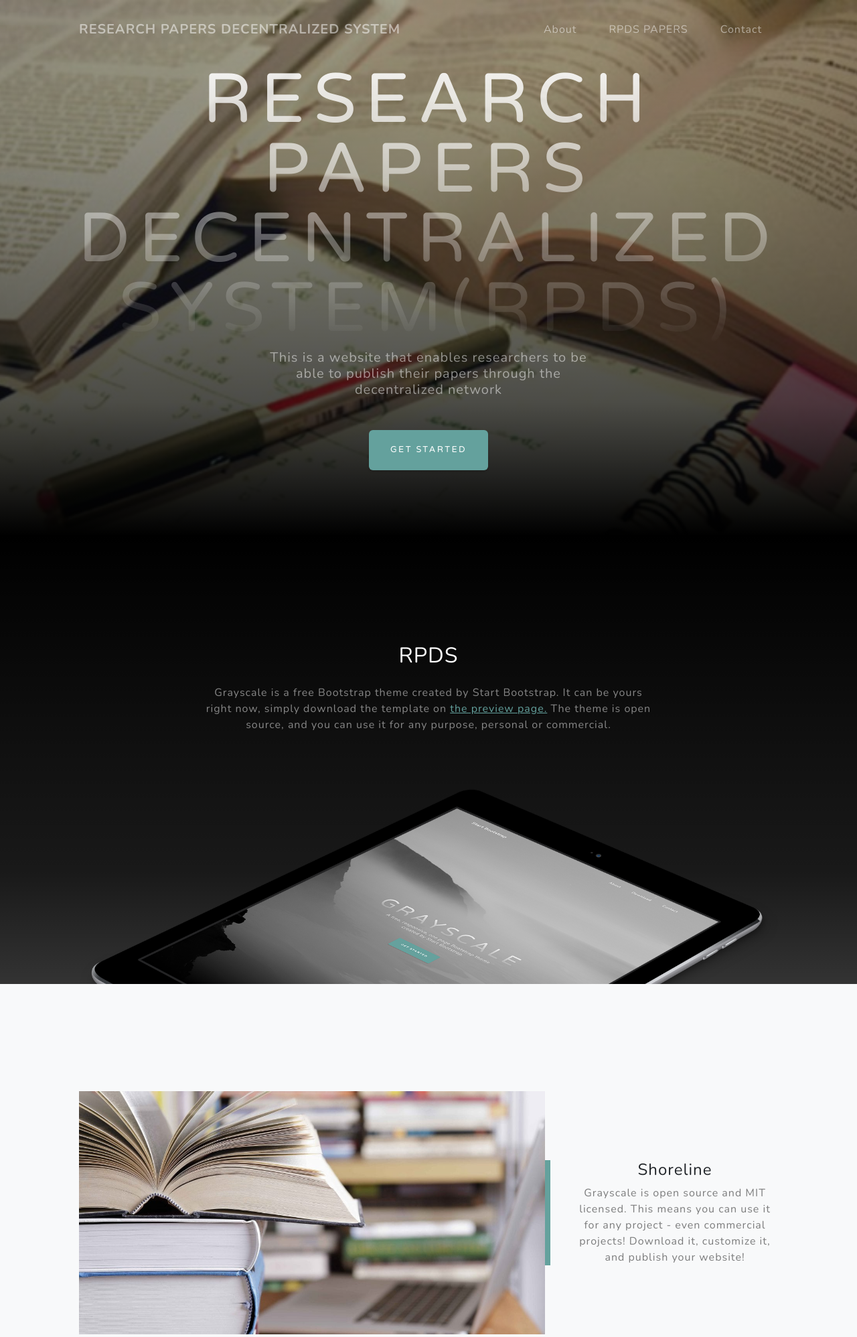
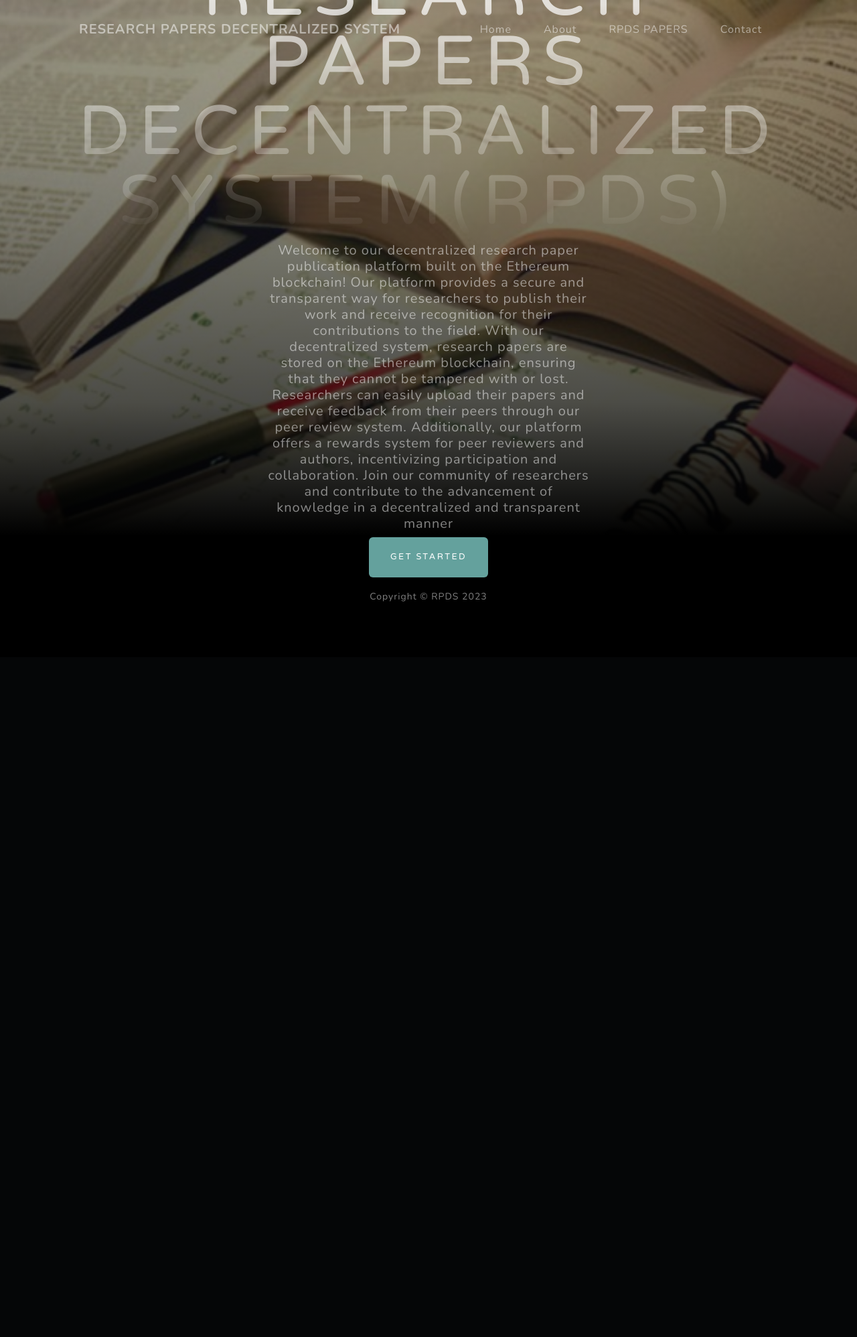
Before and after one commit to BOSTONE069/RESEARCH-PAPERS-DECENTRALIZED-SYSTEM, a Django app: page / in a window 1280 px wide. Shown: the top 1996 px of the page at 67% size. After the commit the page ends 898 px from the top, so only its background shows below. Run offline with Django 4.2, Linux system fonts and the light colour scheme; some libraries are stand-ins or nearby versions.

Commit message:
Modified the pages

```diff
--- a/RPDS/rpds_app/templates/rpds/base.html
+++ b/RPDS/rpds_app/templates/rpds/base.html
@@ -27,9 +27,10 @@
                 </button>
                 <div class="collapse navbar-collapse" id="navbarResponsive">
                     <ul class="navbar-nav ms-auto">
-                        <li class="nav-item"><a class="nav-link" href="#about">About</a></li>
-                        <li class="nav-item"><a class="nav-link" href="#projects">RPDS PAPERS</a></li>
-                        <li class="nav-item"><a class="nav-link" href="#signup">Contact</a></li>
+                        <li class="nav-item"><a class="nav-link" href="{% url  'home' %}" >Home</a></li>
+                        <li class="nav-item"><a class="nav-link" href="{% url  'about'%}" >About</a></li>
+                        <li class="nav-item"><a class="nav-link" href="{% url 'rpds'%}">RPDS PAPERS</a></li>
+                        <li class="nav-item"><a class="nav-link" href="{% url 'contact'%}" >Contact</a></li>
                     </ul>
                 </div>
             </div>
--- a/RPDS/rpds_app/templates/rpds/index.html
+++ b/RPDS/rpds_app/templates/rpds/index.html
@@ -7,69 +7,11 @@
                 <div class="d-flex justify-content-center">
                     <div class="text-center">
                         <h1 class="mx-auto my-0 text-uppercase">RESEARCH PAPERS DECENTRALIZED SYSTEM(RPDS)</h1>
-                        <h2 class="text-white-50 mx-auto mt-2 mb-5">This is a website that enables researchers to be able to publish their papers through the decentralized network</h2>
-                        <a class="btn btn-primary" href="#about">Get Started</a>
+                        <h2 class="text-white-50 mx-auto mt-2 mb-2">Welcome to our decentralized research paper publication platform built on the Ethereum blockchain! Our platform provides a secure and transparent way for researchers to publish their work and receive recognition for their contributions to the field. With our decentralized system, research papers are stored on the Ethereum blockchain, ensuring that they cannot be tampered with or lost. Researchers can easily upload their papers and receive feedback from their peers through our peer review system. Additionally, our platform offers a rewards system for peer reviewers and authors, incentivizing participation and collaboration. Join our community of researchers and contribute to the advancement of knowledge in a decentralized and transparent manner</h2>
+                        <a class="btn btn-primary" href="{% url 'about' %}">Get Started</a>
                     </div>
                 </div>
             </div>
         </header>
         <!-- About-->
-        <section class="about-section text-center" id="about">
-            <div class="container px-4 px-lg-5">
-                <div class="row gx-4 gx-lg-5 justify-content-center">
-                    <div class="col-lg-8">
-                        <h2 class="text-white mb-4">RPDS</h2>
-                        <p class="text-white-50">
-                            Grayscale is a free Bootstrap theme created by Start Bootstrap. It can be yours right now, simply download the template on
-                            <a href="https://startbootstrap.com/theme/grayscale/">the preview page.</a>
-                            The theme is open source, and you can use it for any purpose, personal or commercial.
-                        </p>
-                    </div>
-                </div>
-                <img class="img-fluid" src="{% static 'assets/img/ipad.png' %}" alt="..." />
-            </div>
-        </section>
-        <!-- Projects-->
-        <section class="projects-section bg-light" id="projects">
-            <div class="container px-4 px-lg-5">
-                <!-- Featured Project Row-->
-                <div class="row gx-0 mb-4 mb-lg-5 align-items-center">
-                    <div class="col-xl-8 col-lg-7"><img class="img-fluid mb-3 mb-lg-0" src="{%static 'assets/img/Research_Paper.jpg' %}" alt="..." /></div>
-                    <div class="col-xl-4 col-lg-5">
-                        <div class="featured-text text-center text-lg-left">
-                            <h4>Shoreline</h4>
-                            <p class="text-black-50 mb-0">Grayscale is open source and MIT licensed. This means you can use it for any project - even commercial projects! Download it, customize it, and publish your website!</p>
-                        </div>
-                    </div>
-                </div>
-                <!-- Project One Row-->
-                <div class="row gx-0 mb-5 mb-lg-0 justify-content-center">
-                    <div class="col-lg-6"><img class="img-fluid" src="{% static 'assets/img/demo-image-01.jpg' %}" alt="..." /></div>
-                    <div class="col-lg-6">
-                        <div class="bg-black text-center h-100 project">
-                            <div class="d-flex h-100">
-                                <div class="project-text w-100 my-auto text-center text-lg-left">
-                                    <h4 class="text-white">Misty</h4>
-                                    <p class="mb-0 text-white-50">An example of where you can put an image of a project, or anything else, along with a description.</p>
-                                </div>
-                            </div>
-                        </div>
-                    </div>
-                </div>
-                <!-- Project Two Row-->
-                <div class="row gx-0 justify-content-center">
-                    <div class="col-lg-6"><img class="img-fluid" src="{% static 'assets/img/demo-image-02.jpg' %}" alt="..." /></div>
-                    <div class="col-lg-6 order-lg-first">
-                        <div class="bg-black text-center h-100 project">
-                            <div class="d-flex h-100">
-                                <div class="project-text w-100 my-auto text-center text-lg-right">
-                                    <h4 class="text-white">Mountains</h4>
-                                    <p class="mb-0 text-white-50">Another example of a project with its respective description. These sections work well responsively as well!</p>
-                                </div>
-                            </div>
-                        </div>
-                    </div>
-                </div>
-            </div>
-        </section>
 {% endblock %}
--- a/RPDS/rpds_app/urls.py
+++ b/RPDS/rpds_app/urls.py
@@ -6,8 +6,9 @@
 
 urlpatterns = [
     path('', views.Home, name='home'),
+    path('about/', views.about, name='about'),
     path('rpds/', views.rpds_app, name='rpds'),
-    path("contact/", views.contact, name='contacts'),
+    path("contact/", views.contact, name='contact'),
 ]
 admin.site.site_header = 'Research Papers Decentralized System'
 admin.site.index_title = 'RPDS'
--- a/RPDS/rpds_app/views.py
+++ b/RPDS/rpds_app/views.py
@@ -5,9 +5,13 @@
     return render(request, "rpds/index.html")
 
 
+def about(request):
+    return render(request, "rpds/about.html")
+
+
 def rpds_app(request):
     return render(request, "rpds/rpds.html")
 
 
-def contact(request, contact_info):
+def contact(request):
     return render(request, "rpds/contact.html")
```
Also changed, not shown: RPDS/rpds_app/templates/rpds/about.html (added, +62 -0 lines).
